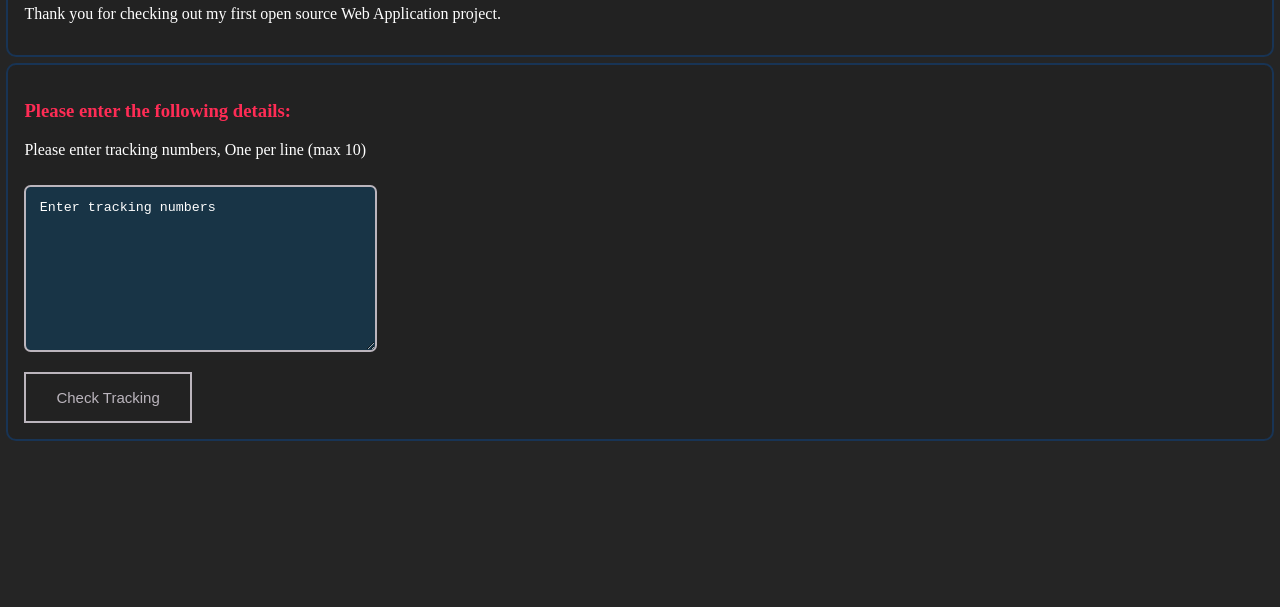
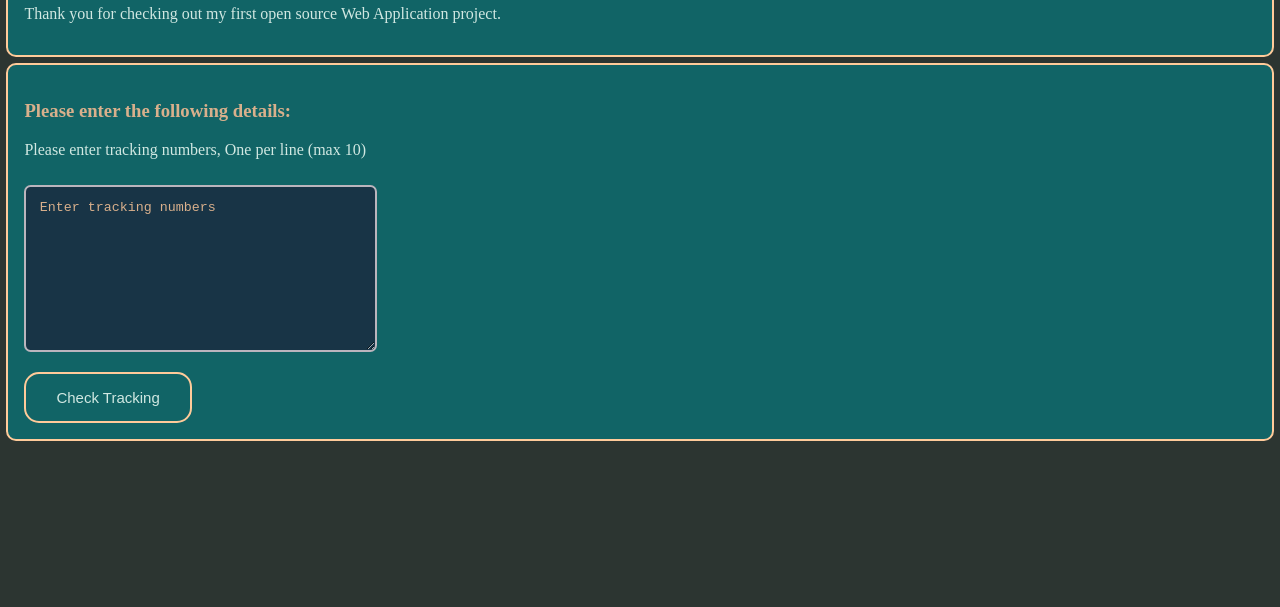
Before and after one commit to ArcticStag/unified-postage-tracking-project, a website: page index.html in a window 1280 px wide. Shown: the part 193-800 px from the top of the page. Drawn offline with Linux system fonts and the light colour scheme.

Commit message:
Added a new colour scheme to the website, Will attempt to add a second new colour sceme to the site and pick the best looking colors

```diff
--- a/app.css
+++ b/app.css
@@ -5,24 +5,29 @@ html {
   --sizzling-red: #ff2c55ff;
   --black-shadows: #bbb5bdff;
   --light-cyan: #e9fff9ff;
+  --background:#2c3531ff;
+  --header-text:#116466ff;
+  --main-text:#d1e8e2ff;
+  --drop-color:#d9b08cff;
+  --tertiary-drop-color:#ffcb9aff;
 }
 
 body {
   margin: 0;
-  background-color: #252525;
-  color: white;
+  background-color: var(--background);
+  color: var(--main-text);
 }
 
 .text-header {
-  color: var(--sizzling-red);
+  color: var(--drop-color);
 }
 
 section {
   margin: 0.5%;
   padding: 1em;
-  border: 2px solid #183455;
+  border: 2px solid var(--tertiary-drop-color);
   border-radius: 10px;
-  background-color: #222222;
+  background-color: var(--header-text);
 }
 
 div {
@@ -38,7 +43,7 @@ textarea {
 }
 
 textarea::placeholder {
-  color: #fff;
+  color: var(--drop-color);
   padding: 0.5em;
   margin: 30px 0;
 }
@@ -54,9 +59,10 @@ label {
 
 button {
   font-size: 15px;
-  background: none;
-  color: var(--black-shadows);
-  border: 2px solid;
+  background: var(--header-text);
+  color: var(--main-text);
+  border: 2px solid var(--tertiary-drop-color);
+  border-radius: 1em;
   padding: 1em 2em;
   transition: transform 0.15s, border-color 0.15s, box-shadow 0.15s;
 }
```
